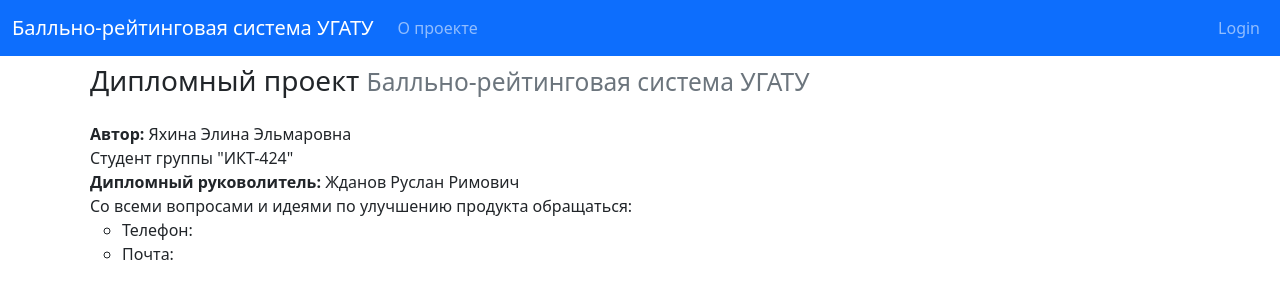
After one commit to sumluxgirl/flaskProject, a Flask app: page /about in a window 1280 px wide. The commit adds this page. Shown: the top 300 px of the page. Run offline with Flask 2, Linux system fonts and the light colour scheme; some libraries are stand-ins or nearby versions.

Commit message:
page about

```diff
--- a/pointraing/routes.py
+++ b/pointraing/routes.py
@@ -11,6 +11,11 @@ def home():
     if not current_user.is_authenticated:
         return redirect(url_for('login'))
     return render_template('home.html')
+
+
+@app.route("/about")
+def about():
+    return render_template('about.html', title='About')
 
 
 @app.route("/login", methods=['GET', 'POST'])
--- /dev/null
+++ b/pointraing/templates/about.html
@@ -0,0 +1,18 @@
+{% extends "layout.html" %}
+{% block content %}
+    <h3 class="p-2">
+        Дипломный проект
+        <small class="text-muted">Балльно-рейтинговая система УГАТУ</small>
+    </h3>
+    <ul class="list-unstyled p-2">
+        <li><strong>Автор:</strong> Яхина Элина Эльмаровна</li>
+        <li>Студент группы "ИКТ-424"</li>
+        <li><strong>Дипломный руковолитель:</strong> Жданов Руслан Римович</li>
+        <li>Со всеми вопросами и идеями по улучшению продукта обращаться:
+            <ul>
+                <li>Телефон:</li>
+                <li>Почта:</li>
+            </ul>
+        </li>
+    </ul>
+{% endblock content %}
--- a/pointraing/templates/layout.html
+++ b/pointraing/templates/layout.html
@@ -7,7 +7,6 @@
 
     <!-- Bootstrap CSS -->
     <link rel="stylesheet" type="text/css" href="{{ url_for('static', filename='styles/bootstrap.css') }}">
-    <link rel="stylesheet" type="text/css" href="{{ url_for('static', filename='styles/bootstrap.rtl.css') }}">
 
     <link rel="stylesheet" type="text/css" href="{{ url_for('static', filename='main.css') }}">
 
@@ -28,7 +27,7 @@
             </button>
             <div class="collapse navbar-collapse" id="navbarToggle">
                 <div class="navbar-nav me-auto">
-                    <a class="nav-item nav-link" href="/about">About</a>
+                    <a class="nav-item nav-link" href="/about">О проекте</a>
                 </div>
                 <!-- Navbar Right Side -->
                 <div class="navbar-nav">
@@ -45,6 +44,15 @@
 <main role="main" class="container">
     <div class="row">
         <div class="mw-100">
+            {% with messages = get_flashed_messages(with_categories=true) %}
+                {% if messages %}
+                    {% for category, message in messages %}
+                        <div class="alert alert-{{ category }}">
+                            {{ message }}
+                        </div>
+                    {% endfor %}
+                {% endif %}
+            {% endwith %}
             {% block content %}{% endblock %}
         </div>
     </div>
```
Also changed, not shown: pointraing/templates/login.html (+6 -2 lines).
